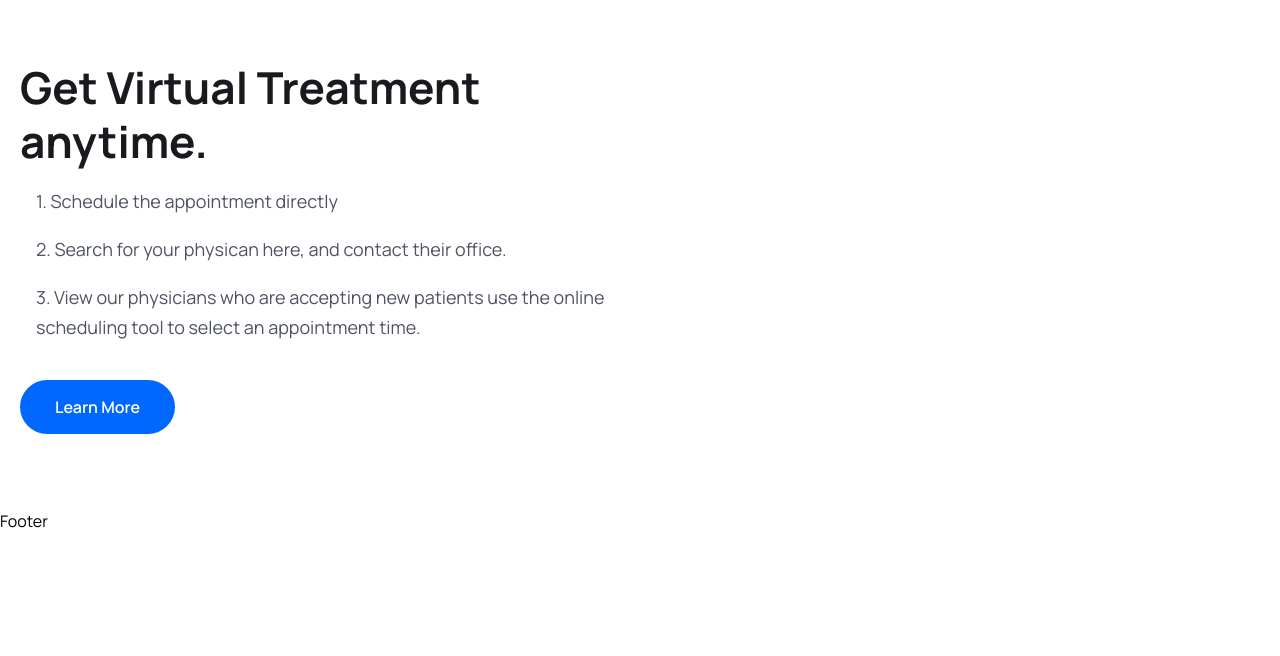
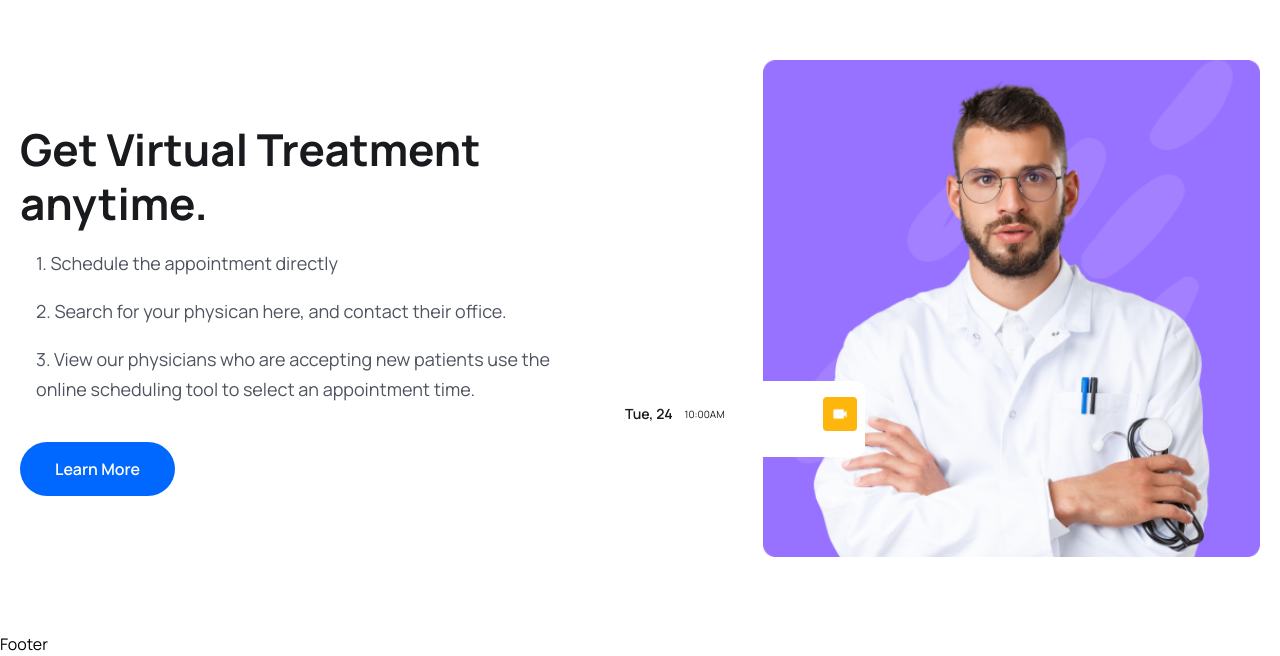
Before and after one commit to MacSmitty8/MERN-Medicare-Booking, a React (Vite) app in the folder frontend/: page /home in a window 1280 px wide. Shown: the part 3410-4066 px from the top of the page. Before the commit the page ends 3943 px from the top, so only its background shows below. Built offline with nearby package versions, Linux system fonts and the light colour scheme.

Commit message:
Added a span and a video icon as well as a date an time for a video call.

```diff
--- a/frontend/src/pages/Home.jsx
+++ b/frontend/src/pages/Home.jsx
@@ -5,6 +5,8 @@
 import icon01 from '../assets/images/icon01.png'
 import icon02 from '../assets/images/icon02.png'
 import icon03 from '../assets/images/icon03.png'
+import featureImage from '../assets/images/feature-img.png'
+import videoIcon from '../assets/images/video-icon.png'
 import {Link} from 'react-router-dom'
 import {BsArrowRight} from 'react-icons/bs'
 import About from '../components/About/About'
@@ -168,6 +170,28 @@
                 </ul>
                 <Link to='/'><button className='btn'>Learn More</button></Link>
               </div>
+              {/* feature image */}
+              <div className="relative z-10 xl:w-[770px] flex justify-end mt-[50px] lg:mt-0">
+                <img src={featureImage} className='w-3/4' alt=''/>
+
+                <div className='w-[150px] lg:w-[248px] bg-white absolute bottom-[50px] left-0 md:bottom-[100px]
+                md:left-5 z-20 p-2 pb-3 lg:pt-4 lg:pb-[26px] rounded-[10px]'>
+                  <div className='flex items-center justify-between'>
+                    <div className='flex items-center gap-[6px] lg:gap-3'>
+                      <p className='text-[10px] leading-[10px] lg:text-[14px] lg:leading-5 text-headingColor font-[600]'>
+                        Tue, 24
+                      </p>
+                      <p className='text-[10px] leading-[10px] lg:leading-5 text-headingColor font-[400]'>
+                        10:00AM
+                      </p>
+                    </div>
+                    <span className='w-5 h-5 lg:w-[34px] lg:h-[34px] flex items-center
+                    justify-center bg-yellowColor rounded py-1 px-[6px] lg:py-3 lg:px-[9px]'>
+                      <img src={videoIcon} alt=''/>
+                    </span>
+                  </div>
+                </div>
+              </div>
             </div>
             </div>
           </section>
```
